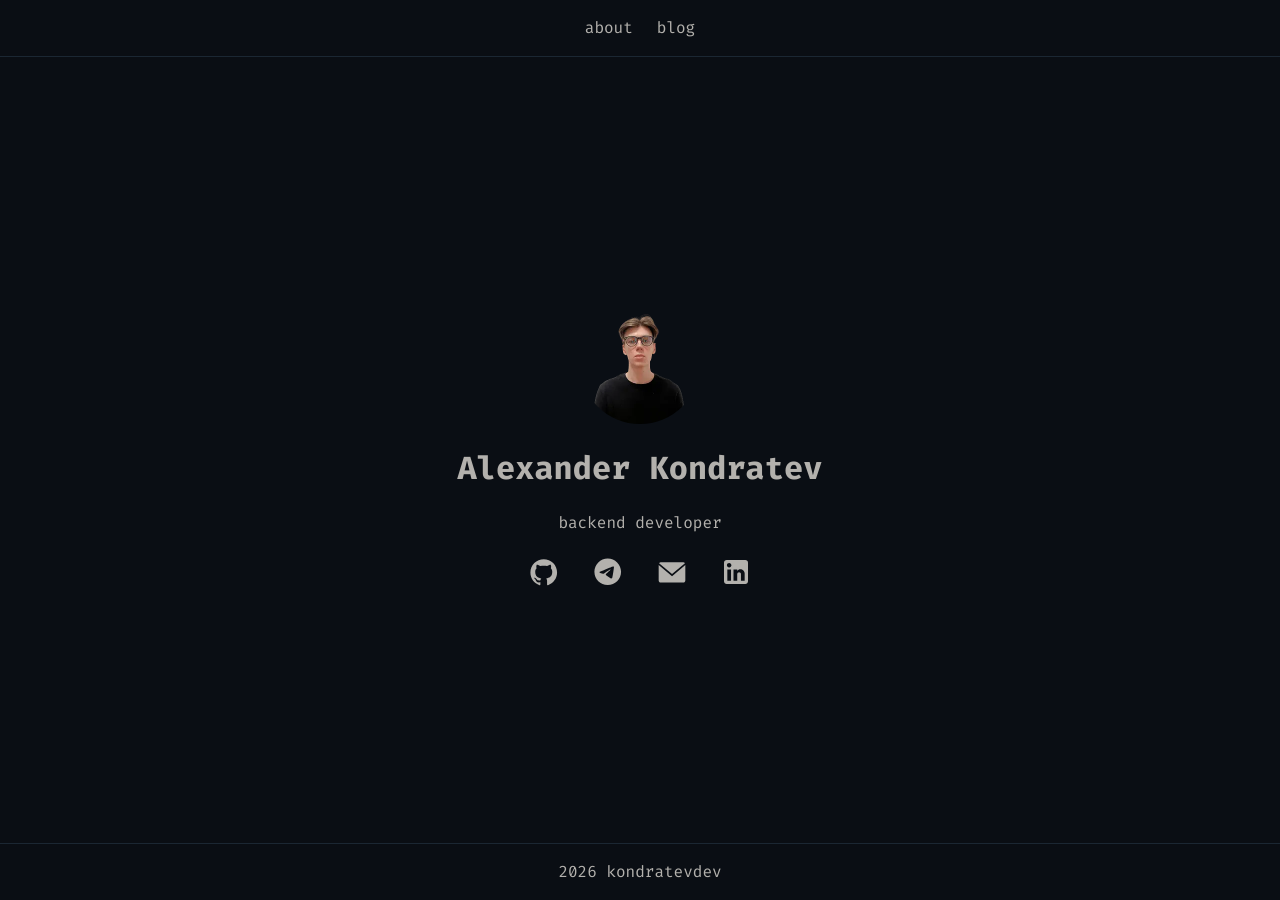
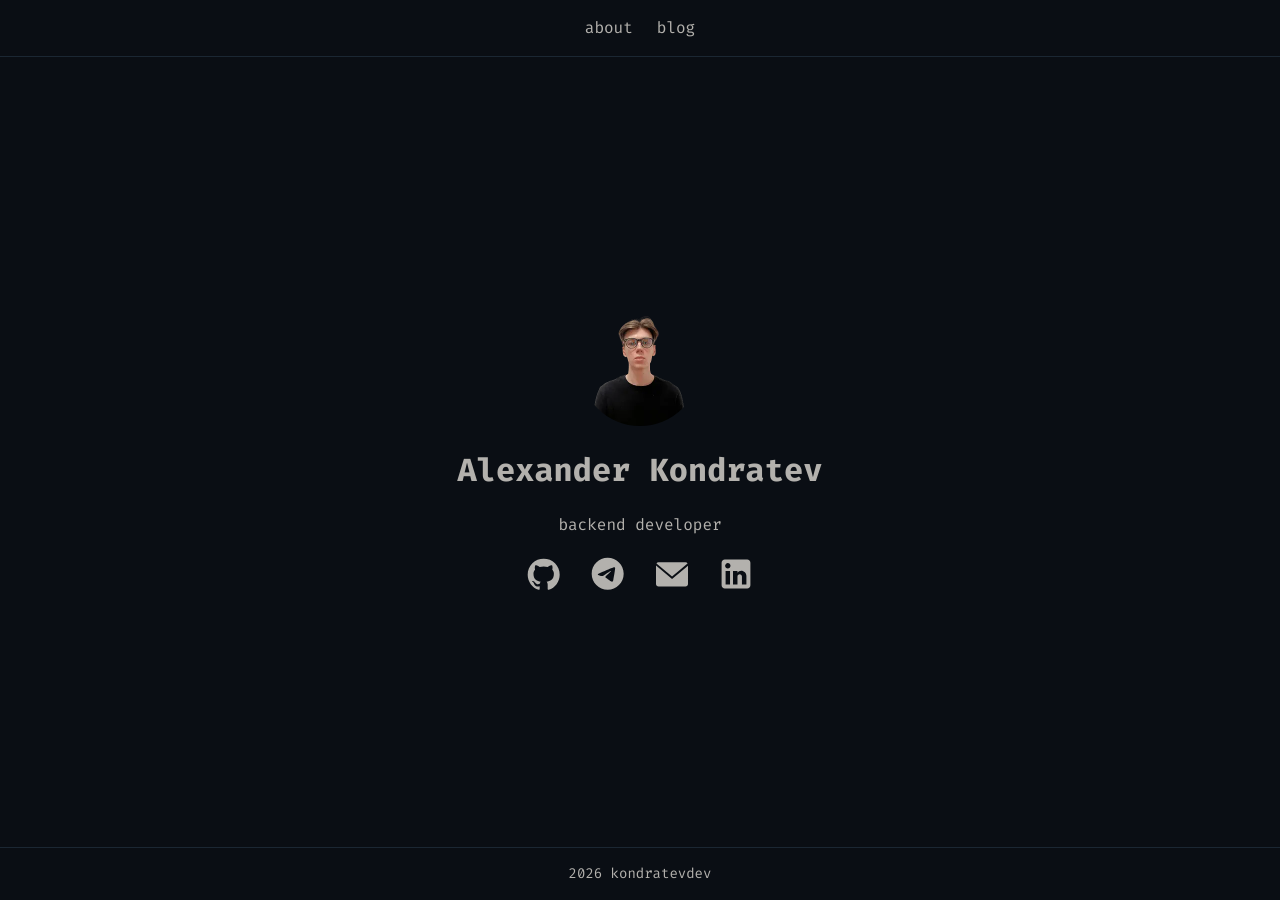
Before and after one commit to kondratevdev/kondratevdev.github.io, a Jekyll site: the page built from index.html, in a window 1280 px wide. Built offline with Jekyll 4.4.1, drawn with Linux system fonts in a browser that asks for light colours.

Commit message:
Correct svgs

```diff
--- a/_config.yml
+++ b/_config.yml
@@ -16,6 +16,10 @@
     - https://t.me/kondratevdev
     - https://linkedin.com/in/kondratevdev
 
+include: [_pages]
+markdown: kramdown
+permalink: /:year/:month/:title
+
 plugins:
   - jekyll-sitemap
   - jekyll-seo-tag
--- /dev/null
+++ b/_includes/social.html
@@ -0,0 +1,41 @@
+<nav class="about__social" aria-label="Social media links">
+  <a
+    target="_blank"
+    rel="noopener noreferrer"
+    href="https://github.com/kondratevdev"
+    class="about__github"
+    aria-label="GitHub profile"
+  >
+    {% include social/github.svg %}
+  </a>
+
+  <a
+    target="_blank"
+    rel="noopener noreferrer"
+    href="https://t.me/kondratevdev"
+    class="about__telegram"
+    aria-label="Telegram"
+  >
+    {% include social/telegram.svg %}
+  </a>
+
+  <a
+    target="_blank"
+    rel="noopener noreferrer"
+    href="mailto:mail@kondratev.dev"
+    class="about__email"
+    aria-label="Email"
+  >
+    {% include social/email.svg %}
+  </a>
+
+  <a
+    target="_blank"
+    rel="noopener noreferrer"
+    href="https://linkedin.com/in/kondratevdev"
+    class="about__linkedin"
+    aria-label="LinkedIn profile"
+  >
+    {% include social/linkedin.svg %}
+  </a>
+</nav>
--- /dev/null
+++ b/_pages/blog.html
@@ -0,0 +1,5 @@
+---
+layout: default
+title: Blog
+permalink: /blog/
+---
--- a/assets/css/components/about.css
+++ b/assets/css/components/about.css
@@ -43,14 +43,17 @@
 }
 
 .about__social a {
+  color: var(--color-white);
   display: flex;
   align-items: center;
   justify-content: center;
   width: 48px;
   height: 48px;
-  transition: transform 0.2s ease;
+  transition: transform 0.2s ease, color 0.15s ease;
 }
 
-.about__social a:hover {
+.about__social a:hover,
+.about__social a:focus-visible {
   transform: scale(1.1);
+  color: var(--color-accent-orange-red);
 }
--- a/assets/css/layout/footer.css
+++ b/assets/css/layout/footer.css
@@ -11,5 +11,5 @@
   display: flex;
   justify-content: center;
   line-height: var(--line-height-normal);
-  font-size: clamp(var(--font-size-xs), 2.5vw, var(--font-size-base));
+  font-size: clamp(var(--font-size-xs), 2.5vw, var(--font-size-sm));
 }
--- a/assets/css/layout/header.css
+++ b/assets/css/layout/header.css
@@ -22,6 +22,7 @@
   line-height: var(--line-height-normal);
   color: var(--color-white);
   text-decoration: none;
+  transition: color 0.2s ease;
 }
 
 .header__link:hover {
--- a/assets/css/main.css
+++ b/assets/css/main.css
@@ -8,5 +8,4 @@
 @import url('./layout/header.css');
 @import url('./layout/footer.css');
 
-@import url('./pages/index.css');
 @import url('./pages/404.css');
--- a/index.html
+++ b/index.html
@@ -14,18 +14,5 @@
     </header>
   </div>
 
-  <nav class="about__social" aria-label="Social media links">
-    <a target="_blank" href="https://github.com/kondratevdev" class="about__github" aria-label="GitHub profile">
-      <img src="{{ "/assets/images/social/github.svg" | prepend: site.baseurl }}" alt="GitHub">
-    </a>
-    <a target="_blank" href="https://t.me/kondratevdev" class="about__telegram" aria-label="Telegram">
-      <img src="{{ "/assets/images/social/telegram.svg" | prepend: site.baseurl }}" alt="Telegram">
-    </a>
-    <a target="_blank" href="mailto:mail@kondratev.dev" class="about__email" aria-label="Email">
-      <img src="{{ "/assets/images/social/email.svg" | prepend: site.baseurl }}" alt="Email">
-    </a>
-    <a target="_blank" href="https://linkedin.com/in/kondratevdev" class="about__linkedin" aria-label="LinkedIn profile">
-      <img src="{{ "/assets/images/social/linkedin.svg" | prepend: site.baseurl }}" alt="LinkedIn">
-    </a>
-  </nav>
+  {% include social.html %}
 </section>
```
Also changed, not shown: _includes/social/email.svg (added), _includes/social/github.svg (added), _includes/social/linkedin.svg (added), _includes/social/telegram.svg (added), assets/css/pages/index.css (deleted), assets/images/social/email.svg (deleted), assets/images/social/github.svg (deleted), assets/images/social/linkedin.svg (deleted), assets/images/social/telegram.svg (deleted).
